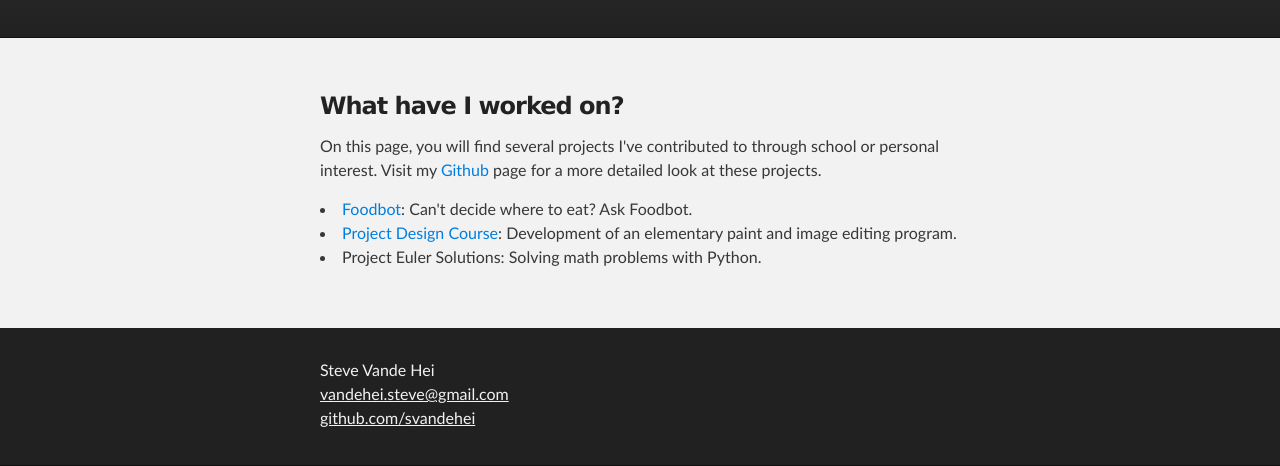
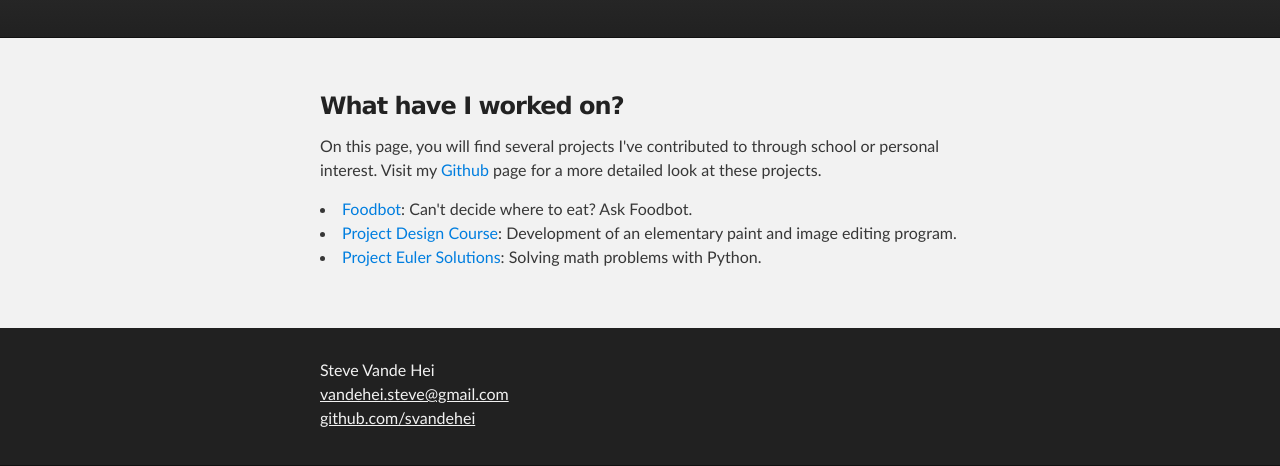
Before and after one commit to svandehei/svandehei.github.io, a plain HTML site: page projects.html in a window 1280 px wide. Shown: the part 136-602 px from the top of the page. Drawn offline with Linux system fonts and the light colour scheme.

Commit message:
Adding Project Euler link

```diff
--- a/projects.html
+++ b/projects.html
@@ -35,7 +35,7 @@
 <p>
   <li><a href="https://github.com/tansheld/foodbot"> Foodbot</a>: Can't decide where to eat? Ask Foodbot.</li>
   <li><a href="paintprogram.html">Project Design Course</a>: Development of an elementary paint and image editing program.</li>
-  <li>Project Euler Solutions: Solving math problems with Python.</li>
+  <li><a href="https://github.com/svandehei/ProjectEuler">Project Euler Solutions</a>: Solving math problems with Python.</li>
 </p>
 <br>
 </section>
```
